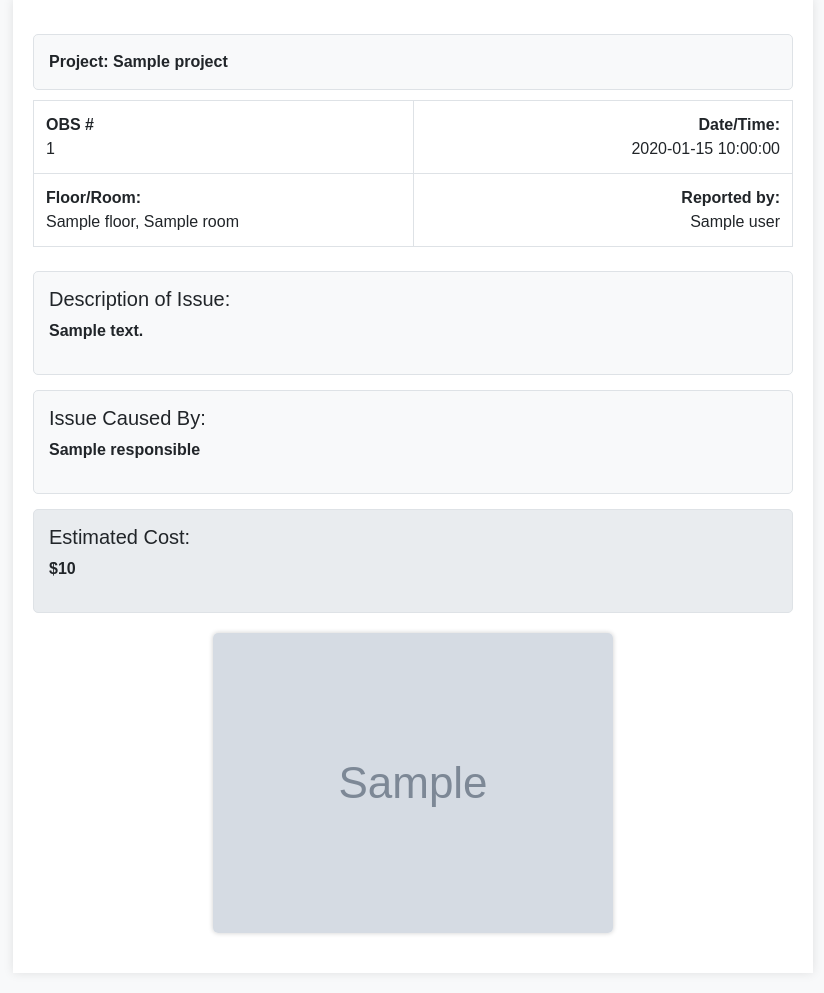
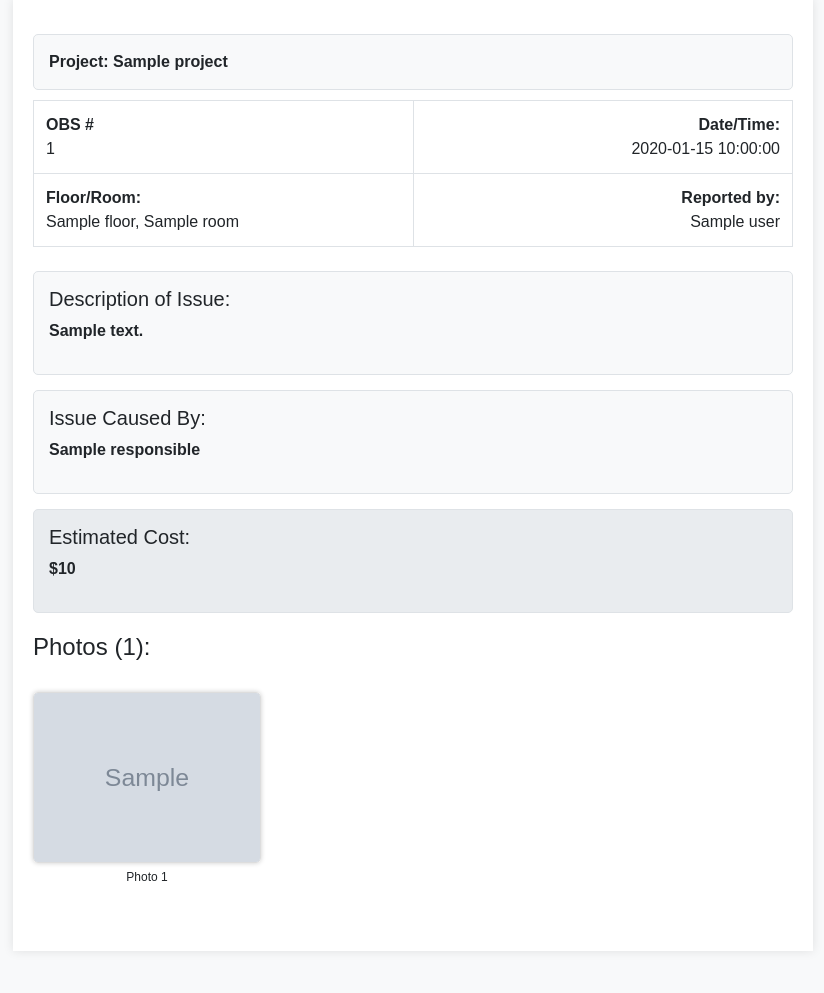
Before and after one commit to Will-Pike/Schnurr-App, a Flask app: template templates/report.html in a window 1280 px wide. Shown: the part 21-1014 px from the top of the page, without its empty margins (227-1051 px from the left). After the commit the page ends 902 px from the top, so only its background shows below. Run offline with Flask 3, Linux system fonts and the light colour scheme; the template is opened without the code that fills it: most values are stand-ins (such as "Sample title", 1, 10 or a date in 2020); grey boxes marked "Sample" are stand-in pictures.

Commit message:
Add multi-image functionality for reports

```diff
--- a/generate_pdf.py
+++ b/generate_pdf.py
@@ -57,39 +57,44 @@
                 continue
 
             issue_type = row.get("Issue:", "")
-            # Use price dictionary if available, else fallback to sheet value or "N/A"
             cost = price_dict.get(issue_type, row.get("Estimated Cost", "N/A"))
 
             record = {
-                "project": row.get("Project", ""),  # <-- Add this line
+                "project": row.get("Project", ""),
                 "obs_number": row.get("OBS ID#", "N/A"),
                 "date": row.get("Timestamp", ""),
                 "floor": row.get("Floor:", ""),
                 "room": row.get("Room:", ""),
                 "user": row.get("User:", ""),
                 "description": issue_type,
-                "responsible": row.get("Who is responsible?", ""),  # <-- Add this line
+                "responsible": row.get("Who is responsible?", ""),
                 "cost": cost,
-                "photo_path": ""
+                "photo_paths": []  # Changed to list for multiple photos
             }
 
-            photo_url = row.get("Upload photo:", "")
-            temp_img_path = None
-            if "drive.google.com" in photo_url and "id=" in photo_url:
-                file_id = photo_url.split("id=")[-1]
-                direct_url = f"https://drive.google.com/uc?export=download&id={file_id}"
-                try:
-                    response = requests.get(direct_url, stream=True, timeout=10)
-                    response.raise_for_status()
-                    temp_img_path = os.path.join(temp_dir, f"photo_{idx+1}.jpg")
-                    with open(temp_img_path, 'wb') as f:
-                        shutil.copyfileobj(response.raw, f)
-                    record["photo_path"] = f"file:///{temp_img_path.replace(os.sep, '/')}"
-                    # Only print if download succeeded
-                    with open(temp_img_path, 'rb') as f:
-                        print(f.read(10))
-                except Exception as e:
-                    print(f"⚠️ Image download failed for OBS {record['obs_number']}: {e}")
+            # Handle multiple photo URLs
+            photo_urls = row.get("Upload photo:", "")
+            if photo_urls:
+                # Parse multiple URLs (comma-separated)
+                urls = [url.strip() for url in photo_urls.split(',') if url.strip()]
+
+                for photo_idx, photo_url in enumerate(urls):
+                    if "drive.google.com" in photo_url and "id=" in photo_url:
+                        file_id = photo_url.split("id=")[-1].split('&')[0]  # Handle additional parameters
+                        direct_url = f"https://drive.google.com/uc?export=download&id={file_id}"
+                        try:
+                            response = requests.get(direct_url, stream=True, timeout=10)
+                            response.raise_for_status()
+                            temp_img_path = os.path.join(temp_dir, f"photo_{idx+1}_{photo_idx+1}.jpg")
+                            with open(temp_img_path, 'wb') as f:
+                                shutil.copyfileobj(response.raw, f)
+
+                            # Add the file path to the list
+                            record["photo_paths"].append(f"file:///{temp_img_path.replace(os.sep, '/')}")
+                            print(f"✅ Downloaded photo {photo_idx+1} for OBS {record['obs_number']}")
+
+                        except Exception as e:
+                            print(f"⚠️ Image download failed for OBS {record['obs_number']}, photo {photo_idx+1}: {e}")
 
             html_content = template.render(records=[record])
 
@@ -116,9 +121,8 @@
         merger.write(combined_pdf)
         merger.close()
 
-        # Save PDF to a known location, e.g.:
-        output_path = f"/tmp/report_{project}.pdf"  # or a temp dir on Windows
-        shutil.move(combined_pdf, output_path)  # Move the file to the desired location
+        output_path = f"/tmp/report_{project}.pdf"
+        shutil.move(combined_pdf, output_path)
 
         return output_path
 
@@ -211,7 +215,8 @@
                     "date": row.get("Timestamp", ""),
                     "floor": row.get("Floor:", ""),
                     "room": row.get("Room:", ""),
-                    "issue": row.get("Issue:", "")
+                    "issue": row.get("Issue:", ""),
+                    "user": row.get("User:", "")
                 })
 
         # Sort by OBS ID descending (newest first)
--- a/templates/report.html
+++ b/templates/report.html
@@ -62,6 +62,31 @@
         padding: 0;
       }
     }
+    .photos-section {
+      margin: 20px 0;
+    }
+    .photo-grid {
+      display: flex;
+      flex-wrap: wrap;
+      gap: 10px;
+      margin: 10px 0;
+    }
+    .photo-container {
+      flex: 0 0 30%;
+      max-width: 300px;
+    }
+    .photo-container img {
+      width: 100%;
+      height: auto;
+      max-height: 200px;
+      object-fit: contain;
+      border: 1px solid #ddd;
+    }
+    .photo-container p {
+      text-align: center;
+      font-size: 12px;
+      margin: 5px 0;
+    }
   </style>
 </head>
 <body>
@@ -113,14 +138,22 @@
         <p>${{ record.cost }}</p>
       </div>
 
-      {% if record.photo_path %}
-      <div class="photo-container">
-        <img src="{{ record.photo_path }}" alt="Inspection Photo" />
+      {% if record.photo_paths and record.photo_paths|length > 0 %}
+      <div class="photos-section">
+        <h4>Photos ({{ record.photo_paths|length }}):</h4>
+        <div class="photo-grid">
+          {% for photo_path in record.photo_paths %}
+          <div class="photo-container">
+            <img src="{{ photo_path }}" alt="Photo {{ loop.index }}" />
+            <p>Photo {{ loop.index }}</p>
+          </div>
+          {% endfor %}
+        </div>
       </div>
       {% endif %}
 
       {% if not loop.last %}
-      <hr class="my-4" />
+      <div style="page-break-after: always;"></div>
       {% endif %}
       {% endfor %}
     </div>
```
